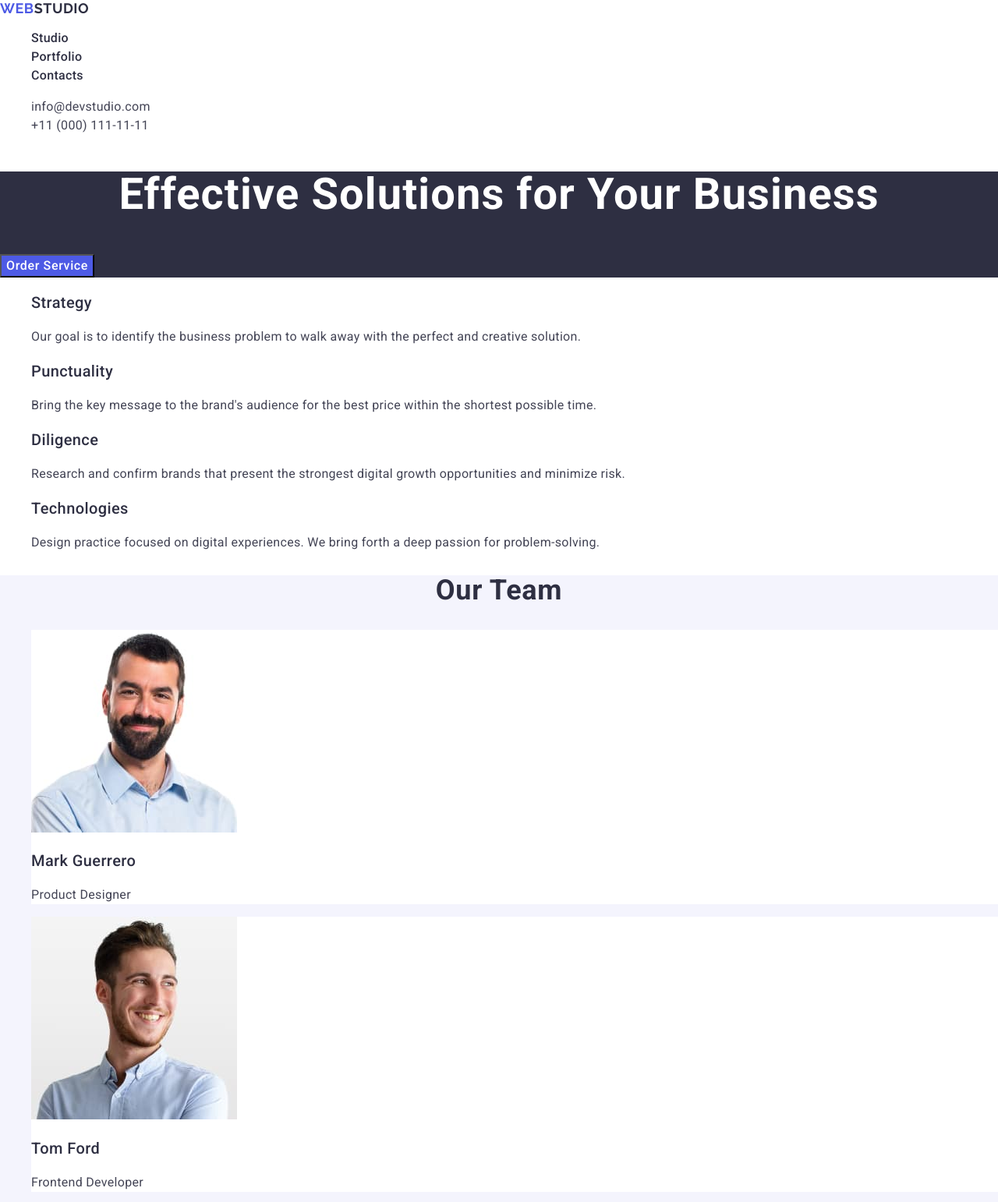
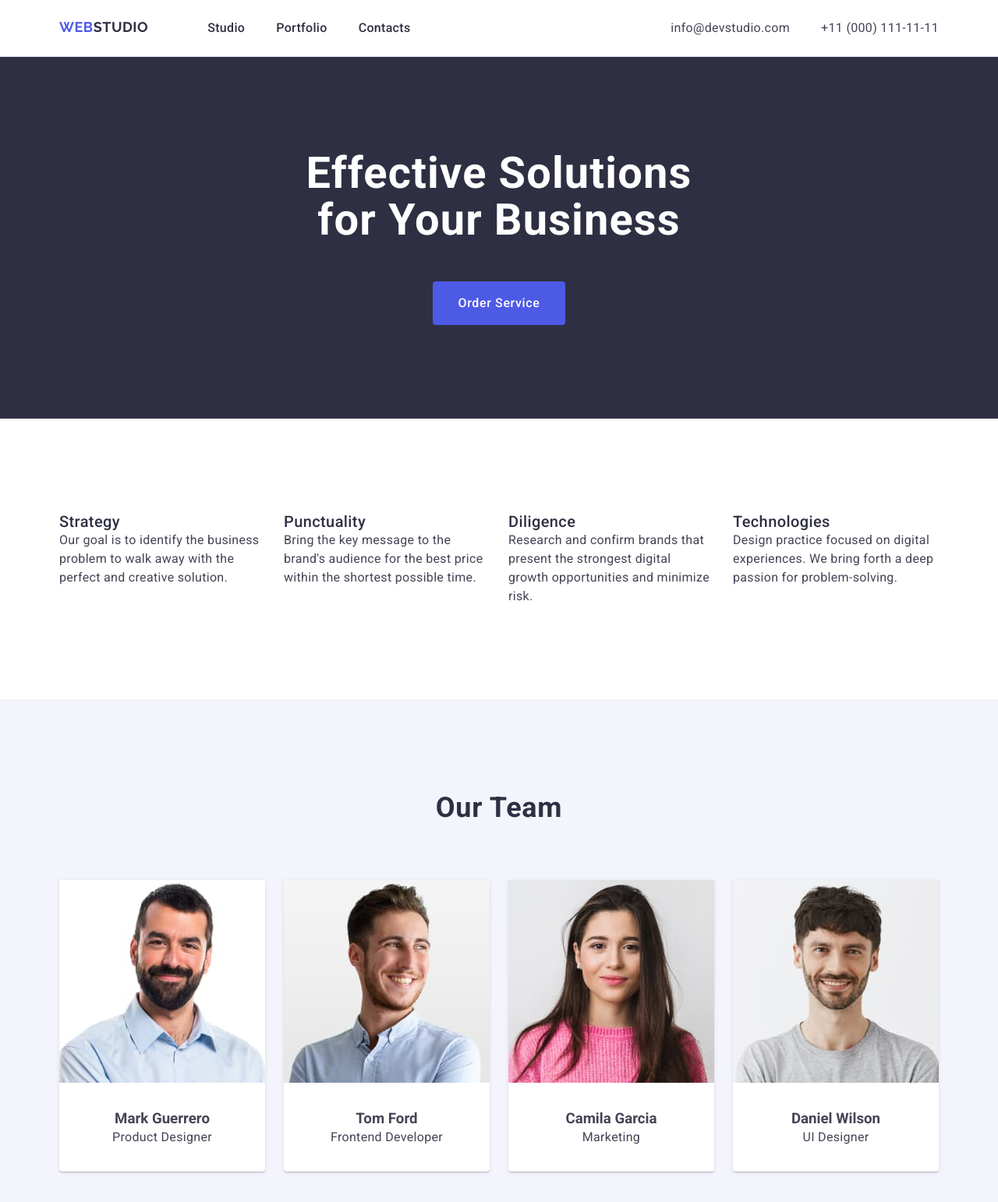
Before and after one commit to SERHIHUB/goit-markup-hw-03, a plain HTML site: page index.html in a window 1280 px wide. Shown: the top 1542 px of the page at 78% size. Drawn offline with nearby package versions, Linux system fonts and the light colour scheme.

Commit message:
work end

```diff
--- a/css/styles.css
+++ b/css/styles.css
@@ -1,3 +1,12 @@
+h1,
+h2,
+h3,
+h4,
+h5,
+h6,
+p {
+  margin: 0;
+}
 body {
   font-family: "Roboto", sans-serif;
   color: #434455;
@@ -11,10 +20,30 @@ a {
 
 ul {
   list-style-type: none;
+  margin: 0;
+  padding-left: 0;
 }
 
 .cap {
   background-color: #fff;
+  border-bottom: 1px solid #e7e9fc;
+}
+
+.container {
+  max-width: 1158px;
+  padding-left: 15px;
+  padding-right: 15px;
+  margin-left: auto;
+  margin-right: auto;
+}
+
+.container-cap {
+  display: flex;
+  justify-content: space-between;
+}
+
+.navigation {
+  display: flex;
 }
 
 .logo {
@@ -28,8 +57,18 @@ ul {
   text-transform: uppercase;
 }
 
+.header-link {
+  padding: 24px 0;
+}
+
 .logo__item {
   color: #2e2f42;
+}
+
+.navigation__list {
+  display: flex;
+  column-gap: 40px;
+  margin-left: 76px;
 }
 
 .link {
@@ -54,6 +93,11 @@ ul {
   font-style: normal;
 }
 
+.contact__list {
+  display: flex;
+  column-gap: 40px;
+}
+
 .contact__link {
   color: #434455;
   font-weight: 400;
@@ -66,8 +110,14 @@ ul {
 
 /* -----main----- */
 
+.section {
+  padding-top: 120px;
+  padding-bottom: 120px;
+}
+
 .hero {
   background-color: #2e2f42;
+  text-align: center;
 }
 
 .hero__title {
@@ -79,6 +129,7 @@ ul {
 }
 
 .hero__button {
+  font-family: "Roboto", sans-serif;
   cursor: pointer;
   color: #fff;
   font-size: 16px;
@@ -86,6 +137,10 @@ ul {
   line-height: 1.5;
   letter-spacing: 0.64px;
   background-color: #4d5ae5;
+  padding: 16px 32px;
+  border-radius: 4px;
+  border: none;
+  margin-top: 48px;
 }
 
 .hero__button:hover,
@@ -108,8 +163,46 @@ ul {
   letter-spacing: 0.32px;
 }
 
+.skills-list {
+  display: flex;
+  column-gap: 24px;
+}
+.skills-item {
+  width: calc((100% - (3 * 24px)) / 4);
+}
+
 .team {
   background-color: #f4f4fd;
+}
+
+/* img {
+  display: block;
+  object-fit: cover;
+} */
+
+.team__list {
+  display: flex;
+  column-gap: 24px;
+  margin-top: 72px;
+}
+
+.team__item {
+  width: calc((100% - (3 * 24px)) / 4);
+  border-bottom-left-radius: 4px;
+  border-bottom-right-radius: 4px;
+  text-align: center;
+  background-color: #ffffff;
+  box-shadow: 0px 2px 1px 0px rgba(46, 47, 66, 0.08),
+    0px 1px 1px 0px rgba(46, 47, 66, 0.16),
+    0px 1px 6px 0px rgba(46, 47, 66, 0.08);
+}
+
+.team-title {
+  padding-top: 32px;
+}
+
+.team-text {
+  padding-bottom: 32px;
 }
 
 .title-second {
@@ -122,12 +215,41 @@ ul {
   text-align: center;
 }
 
-.team__item {
-  background-color: #ffffff;
+.portfolio__list {
+  display: flex;
+  flex-wrap: wrap;
+  margin-top: 72px;
+  column-gap: 20px;
+  row-gap: 48px;
 }
+
+.portfolio-title {
+  padding-top: 32px;
+  padding-left: 16px;
+}
+
+.portfolio-text {
+  padding-bottom: 32px;
+  padding-left: 16px;
+}
+
+.portfolio-border {
+  border-bottom: 1px solid #e7e9fc;
+  border-left: 1px solid #e7e9fc;
+  border-right: 1px solid #e7e9fc;
+}
+
+/* .portfolio__item {
+  border: 1px solid #e7e9fc;
+  background: #fff;
+} */
 
 .footer {
   background-color: #2e2f42;
+}
+
+.footer-container {
+  padding: 101.5px 0px 100px 0px;
 }
 
 .footer__link {
@@ -149,4 +271,5 @@ ul {
   font-size: 16px;
   line-height: 1.5;
   letter-spacing: 0.32px;
+  margin-top: 17.5px;
 }
--- a/index.html
+++ b/index.html
@@ -19,70 +19,87 @@
     <link rel="stylesheet" href="./css/styles.css" />
   </head>
   <body>
+    <!-- HEADER -->
+
     <header class="cap">
+      <div class="container container-cap">
         <nav class="navigation">
-        <a href="./index.html" class="logo"
+          <a href="./index.html" class="logo header-link"
             >Web<span class="logo__item">Studio</span></a
           >
 
           <ul class="navigation__list">
-          <li class="navigation__item">
+            <li class="navigation__item header-link">
               <a href="./index.html" class="navigation__link link">Studio</a>
             </li>
-          <li class="navigation__item">
+            <li class="navigation__item header-link">
               <a href="" class="navigation__link link">Portfolio</a>
             </li>
-          <li class="navigation__item">
+            <li class="navigation__item header-link">
               <a href="" class="navigation__link link">Contacts</a>
             </li>
           </ul>
         </nav>
         <address class="contact">
           <ul class="contact__list">
-          <li class="contact__item">
+            <li class="contact__item header-link">
               <a class="contact__link link" href="mailto:info@devstudio.com"
                 >info@devstudio.com</a
               >
             </li>
-          <li class="contact__item">
+            <li class="contact__item header-link">
               <a class="contact__link link" href="tel:+110001111111"
                 >+11 (000) 111-11-11</a
               >
             </li>
           </ul>
         </address>
+      </div>
     </header>
 
-    <main class="container">
-      <section class="hero">
-        <h1 class="hero__title">Effective Solutions for Your Business</h1>
+    <!-- MAIN -->
+
+    <main class="main">
+      <!-- section -->
+
+      <section class="section hero">
+        <div class="container">
+          <h1 class="hero__title">
+            Effective Solutions <br />
+            for Your Business
+          </h1>
           <button class="hero__button" type="button">Order Service</button>
+        </div>
       </section>
-      <section class="skills">
+
+      <!-- section -->
+
+      <section class="section skills">
+        <div class="container">
           <h2 hidden>Skills</h2>
-        <ul class="skills__list">
-          <li class="skills__item">
+          <ul class="skills-list">
+            <li class="skills-item">
               <h3 class="title">Strategy</h3>
               <p class="text">
-              Our goal is to identify the business problem to walk away with the
-              perfect and creative solution.
+                Our goal is to identify the business problem to walk away with
+                the perfect and creative solution.
               </p>
             </li>
-          <li class="skills__item">
+            <li class="skills-item">
               <h3 class="title">Punctuality</h3>
               <p class="text">
                 Bring the key message to the brand's audience for the best price
                 within the shortest possible time.
               </p>
             </li>
-          <li class="skills__item">
+            <li class="skills-item">
               <h3 class="title">Diligence</h3>
               <p class="text">
                 Research and confirm brands that present the strongest digital
                 growth opportunities and minimize risk.
               </p>
             </li>
-          <li class="skills__item">
+            <li class="skills-item">
               <h3 class="title">Technologies</h3>
               <p class="text">
                 Design practice focused on digital experiences. We bring forth a
@@ -90,8 +107,13 @@
               </p>
             </li>
           </ul>
+        </div>
       </section>
-      <section class="team">
+
+      <!-- section -->
+
+      <section class="section team">
+        <div class="container">
           <h2 class="team__title title-second">Our Team</h2>
           <ul class="team__list">
             <li class="team__item">
@@ -102,8 +124,8 @@
                 height="260"
               />
 
-            <h3 class="title">Mark Guerrero</h3>
-            <p class="text">Product Designer</p>
+              <h3 class="team-title">Mark Guerrero</h3>
+              <p class="team-text text">Product Designer</p>
             </li>
             <li class="team__item">
               <img
@@ -113,8 +135,8 @@
                 height="260"
               />
 
-            <h3 class="title">Tom Ford</h3>
-            <p class="text">Frontend Developer</p>
+              <h3 class="team-title">Tom Ford</h3>
+              <p class="team-text text">Frontend Developer</p>
             </li>
             <li class="team__item">
               <img
@@ -124,18 +146,28 @@
                 height="260"
               />
 
-            <h3 class="title">Camila Garcia</h3>
-            <p class="text">Marketing</p>
+              <h3 class="team-title">Camila Garcia</h3>
+              <p class="team-text text">Marketing</p>
             </li>
             <li class="team__item">
-            <img src="./images/daniel.jpg" alt="man" width="264" height="260" />
+              <img
+                src="./images/daniel.jpg"
+                alt="man"
+                width="264"
+                height="260"
+              />
 
-            <h3 class="title">Daniel Wilson</h3>
-            <p class="text">UI Designer</p>
+              <h3 class="team-title">Daniel Wilson</h3>
+              <p class="team-text text">UI Designer</p>
             </li>
           </ul>
+        </div>
       </section>
-      <section class="portfolio">
+
+      <!-- section -->
+
+      <section class="section portfolio">
+        <div class="container">
           <h2 class="portfolio__title title-second">Our Portfolio</h2>
           <ul class="portfolio__list">
             <li class="portfolio__item">
@@ -145,8 +177,10 @@
                 width="360"
                 height="300"
               />
-            <h3 class="title">Banking App</h3>
-            <p class="text">App</p>
+              <div class="portfolio-border">
+                <h3 class="portfolio-title title">Banking App</h3>
+                <p class="portfolio-text text">App</p>
+              </div>
             </li>
             <li class="portfolio__item">
               <img
@@ -155,8 +189,10 @@
                 width="360"
                 height="300"
               />
-            <h3 class="title">Cashless Payment</h3>
-            <p class="text">Marketing</p>
+              <div class="portfolio-border">
+                <h3 class="portfolio-title title">Cashless Payment</h3>
+                <p class="portfolio-text text">Marketing</p>
+              </div>
             </li>
             <li class="portfolio__item">
               <img
@@ -165,8 +201,10 @@
                 width="360"
                 height="300"
               />
-            <h3 class="title">Meditation App</h3>
-            <p class="text">App</p>
+              <div class="portfolio-border">
+                <h3 class="portfolio-title title">Meditation App</h3>
+                <p class="portfolio-text text">App</p>
+              </div>
             </li>
             <li class="portfolio__item">
               <img
@@ -175,8 +213,10 @@
                 width="360"
                 height="300"
               />
-            <h3 class="title">Taxi Service</h3>
-            <p class="text">Marketing</p>
+              <div class="portfolio-border">
+                <h3 class="portfolio-title title">Taxi Service</h3>
+                <p class="portfolio-text text">Marketing</p>
+              </div>
             </li>
             <li class="portfolio__item">
               <img
@@ -185,8 +225,10 @@
                 width="360"
                 height="300"
               />
-            <h3 class="title">Screen Illustrations</h3>
-            <p class="text">Design</p>
+              <div class="portfolio-border">
+                <h3 class="portfolio-title title">Screen Illustrations</h3>
+                <p class="portfolio-text text">Design</p>
+              </div>
             </li>
             <li class="portfolio__item">
               <img
@@ -195,21 +237,30 @@
                 width="360"
                 height="300"
               />
-            <h3 class="title">Online Courses</h3>
-            <p class="text">Marketing</p>
+              <div class="portfolio-border">
+                <h3 class="portfolio-title title">Online Courses</h3>
+                <p class="portfolio-text text">Marketing</p>
+              </div>
             </li>
           </ul>
+        </div>
       </section>
     </main>
+
+    <!-- FOOTER -->
+
     <footer class="footer">
+      <div class="container footer-container">
         <a class="footer__link" href="./index.html"
           >Web<span class="logo__footer">Studio</span></a
         >
 
         <p class="footer__text">
-        Increase the flow of customers and sales for your business with digital
+          Increase the flow of customers and <br />
+          sales for your business with digital <br />
           marketing & growth solutions.
         </p>
+      </div>
     </footer>
   </body>
 </html>
```
Lines whose indentation alone changed are shown as unchanged.
